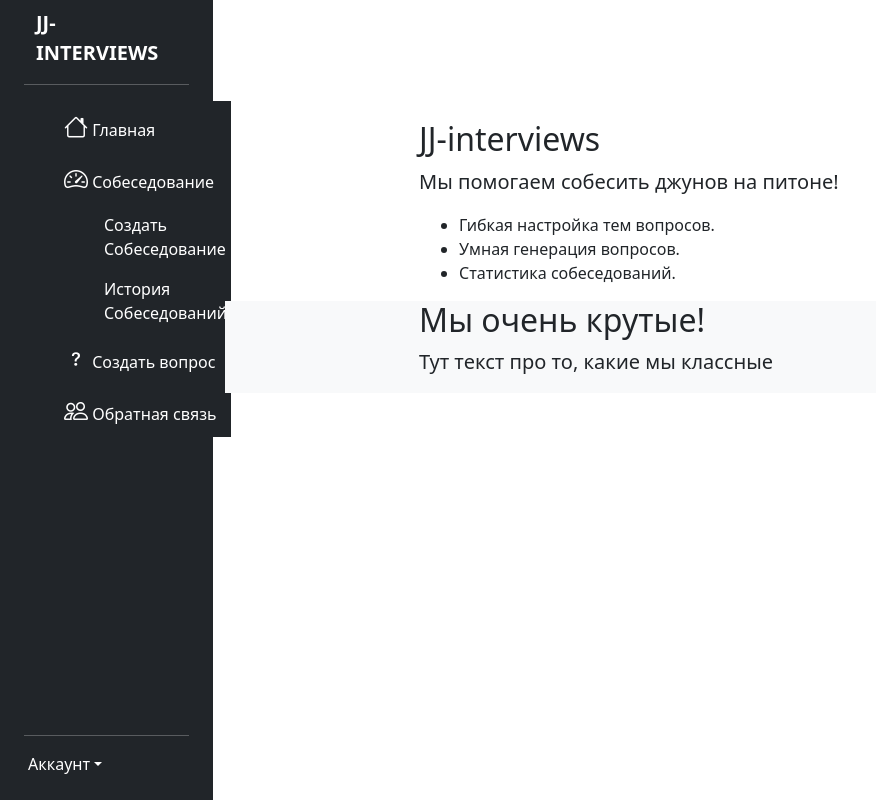
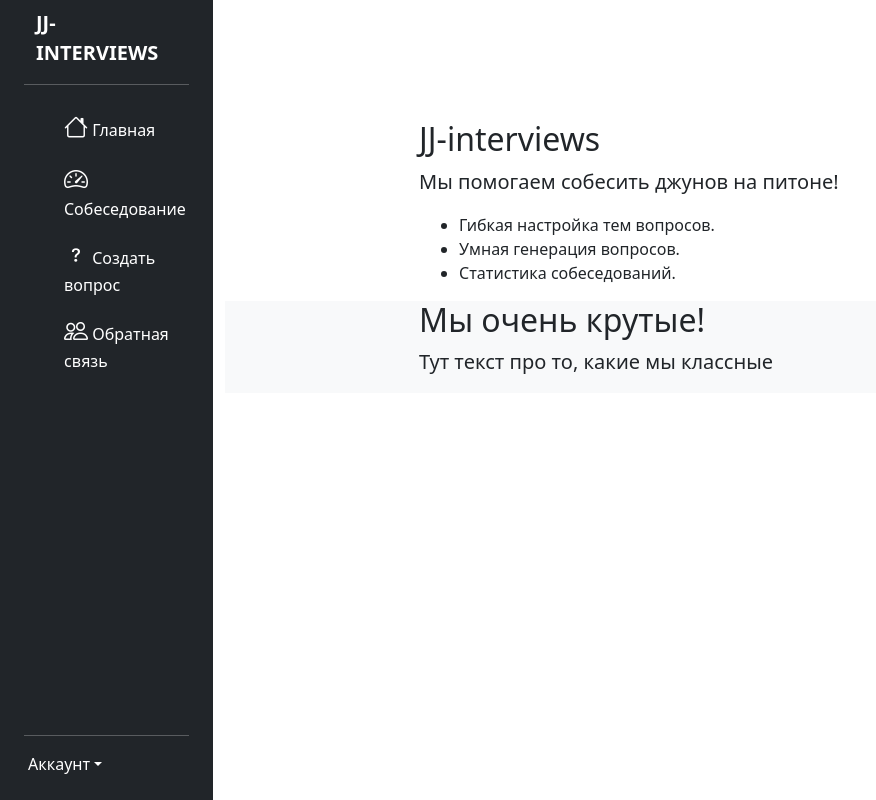
Before and after one commit to Prettywoman13/intensives_project, a Django app: page / in a window 1280 px wide. Shown: the whole page, without its empty margins (0-876 px from the left). Run offline with Django 3.2, Linux system fonts and the light colour scheme; some libraries are stand-ins or nearby versions.

Commit message:
interviews closed (css)

```diff
--- a/jjinterviews/templates/base.html
+++ b/jjinterviews/templates/base.html
@@ -57,7 +57,7 @@
                    data-bs-toggle="collapse"
                    class="nav-link px-0 align-middle text-white">
                   <i class="fs-4 bi-speedometer2"></i> <span class="ms-1 d-none d-sm-inline">Собеседование</span> </a>
-                <ul class="collapse show nav flex-column ms-1 text-white"
+                <ul class="collapse nav flex-column ms-1 text-white"
                     id="submenu1"
                     data-bs-parent="#menu">
                   <li class="w-100">
```
